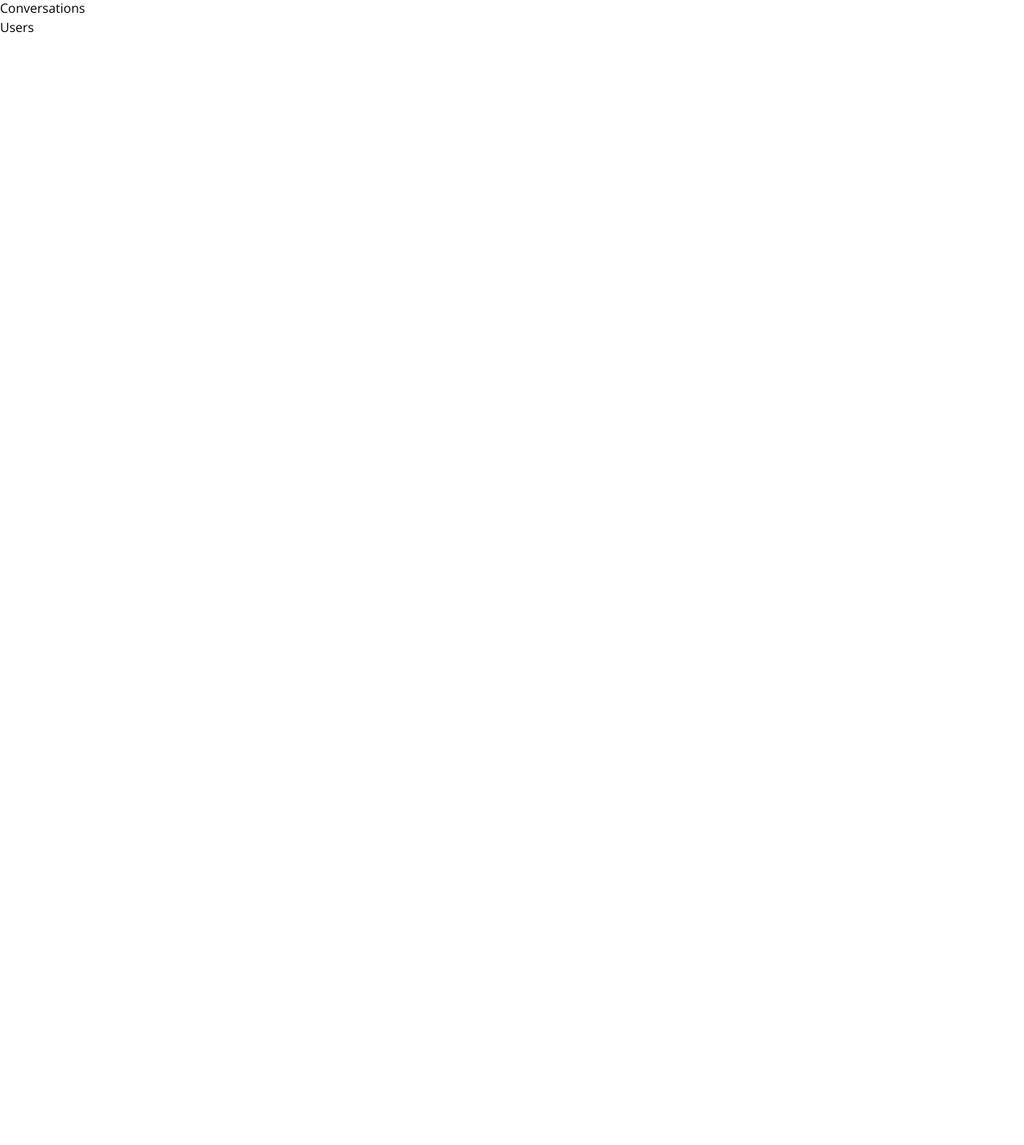
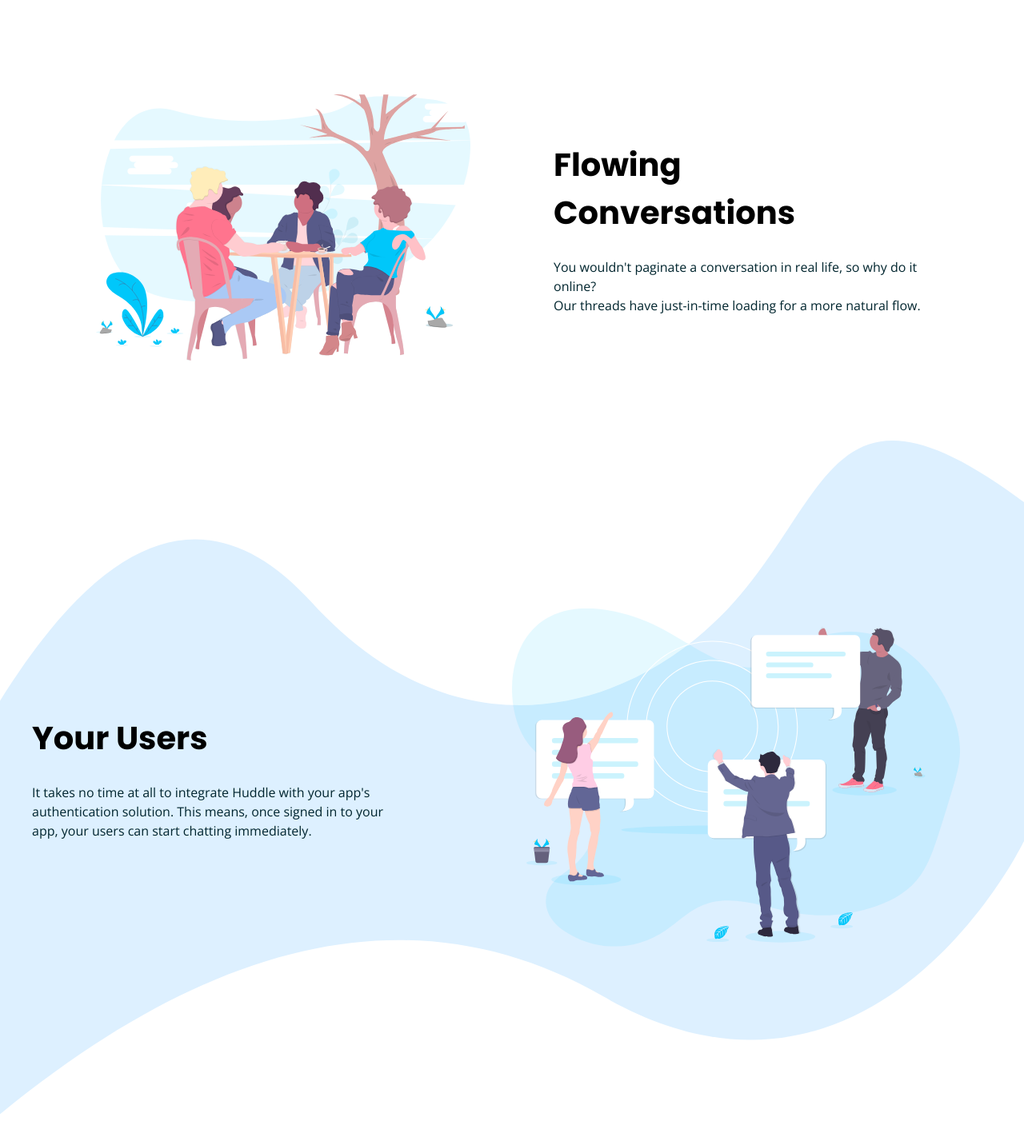
Before and after one commit to NikolaD93/Front_Mentor_Huddle-Landing-Page, a React (Vite) app: page / in a window 1280 px wide. Shown: the part 2768-4200 px from the top of the page at 80% size. Before the commit the page ends 2944 px from the top, so only its background shows below. Built offline with nearby package versions, Linux system fonts and the light colour scheme.

Commit message:
users done

```diff
--- a/src/components/Conversations.jsx
+++ b/src/components/Conversations.jsx
@@ -1,9 +1,25 @@
-import React from 'react'
+import React from "react";
+import imgConversation from "../assets/illustration-flowing-conversation.svg";
 
 const Conversations = () => {
   return (
-    <div>Conversations</div>
-  )
-}
+    <section className="flex flex-col items-center lg:mx-[120px] my-[100px] lg:mt-[120px] lg:flex-row lg:justify-between">
+      <div className="image mb-[80px] lg:mb-0 lg:basis-[45%]">
+        <img className="w-[280px] lg:w-[530px]" src={imgConversation} alt="conversation_image" />
+      </div>
+      <div className="text lg:basis-[45%] text-center lg:text-left flex flex-col justify-center">
+        <h2 className="text-[20px] lg:text-[40px] mb-[26px]">Flowing Conversations</h2>
+        <p className="text-veryDarkCyan text-base hidden lg:block">
+          You wouldn't paginate a conversation in real life, so why do it
+          online? <br /> Our threads have just-in-time loading for a more natural flow.
+        </p>
+        <p className="text-veryDarkCyan text-[14px] lg:hidden px-4">
+          You wouldn't paginate a conversation in real life, so why do it
+          online? Our threads have just-in-time loading for a more natural flow.
+        </p>
+      </div>
+    </section>
+  );
+};
 
 export default Conversations;
--- a/src/components/Users.jsx
+++ b/src/components/Users.jsx
@@ -1,9 +1,77 @@
-import React from 'react'
+import React from "react";
+import imgTopDesktop from "../assets/bg-section-top-desktop-1.svg";
+import imgTopMobile from "../assets/bg-section-top-mobile-1.svg";
+import imgBottomDesktop from "../assets/bg-section-bottom-desktop-1.svg";
+import imgBottomMobile from "../assets/bg-section-bottom-mobile-1.svg";
+import imgGrowTogether from "../assets/illustration-your-users.svg";
 
 const Users = () => {
   return (
-    <div>Users</div>
-  )
-}
+    <>
+      <section className="users relative hidden lg:block">
+        <div>
+          <img
+            className="w-full h-[421px]"
+            src={imgTopDesktop}
+            alt="section_image"
+          />
+          <img
+            className="w-full h-[421px]"
+            src={imgBottomDesktop}
+            alt="section_image"
+          />
+        </div>
+        <div className="flex w-[1200px] absolute top-[50%] left-[50%] translate-x-[-50%] translate-y-[-50%]">
+          <div className="text basis-1/2 flex flex-col justify-center">
+            <h2 className="text-[40px] mb-[26px]">Your Users</h2>
+            <p className="text-veryDarkCyan">
+              It takes no time at all to integrate Huddle with your app's <br />
+              authentication solution. This means, once signed in to your <br /> app,
+              your users can start chatting immediately.
+            </p>
+          </div>
+          <div className="image basis-1/2">
+            <img
+              className="w-[560px]"
+              src={imgGrowTogether}
+              alt="grow_together"
+            />
+          </div>
+        </div>
+      </section>
+      <section className="users relative lg:hidden mt-[-100px]">
+        <div>
+          <img
+            className="w-full h-[421px]"
+            src={imgTopMobile}
+            alt="section_image"
+          />
+          <img
+            className="w-full h-[421px]"
+            src={imgBottomMobile}
+            alt="section_image"
+          />
+        </div>
+        <div className="flex flex-col-reverse absolute top-[50%] translate-y-[-50%]">
+          <div className="text justify-center text-center borde-6">
+            <h2 className="text-[20px] mt-[40px]">Your Users</h2>
+            <p className="text-veryDarkCyan mt-[26px] text-[14px] px-4">
+              It takes no time at all to integrate Huddle with your app's
+              authentication solution. This means, once signed in to your app,
+              your users can start chatting immediately.
+            </p>
+          </div>
+          <div className="image mx-auto">
+            <img
+              className="w-[280px]"
+              src={imgGrowTogether}
+              alt="grow_together"
+            />
+          </div>
+        </div>
+      </section>
+    </>
+  );
+};
 
 export default Users;
```
Also changed, not shown: src/assets/bg-section-bottom-desktop-2.svg, src/assets/bg-section-top-desktop-2.svg.
